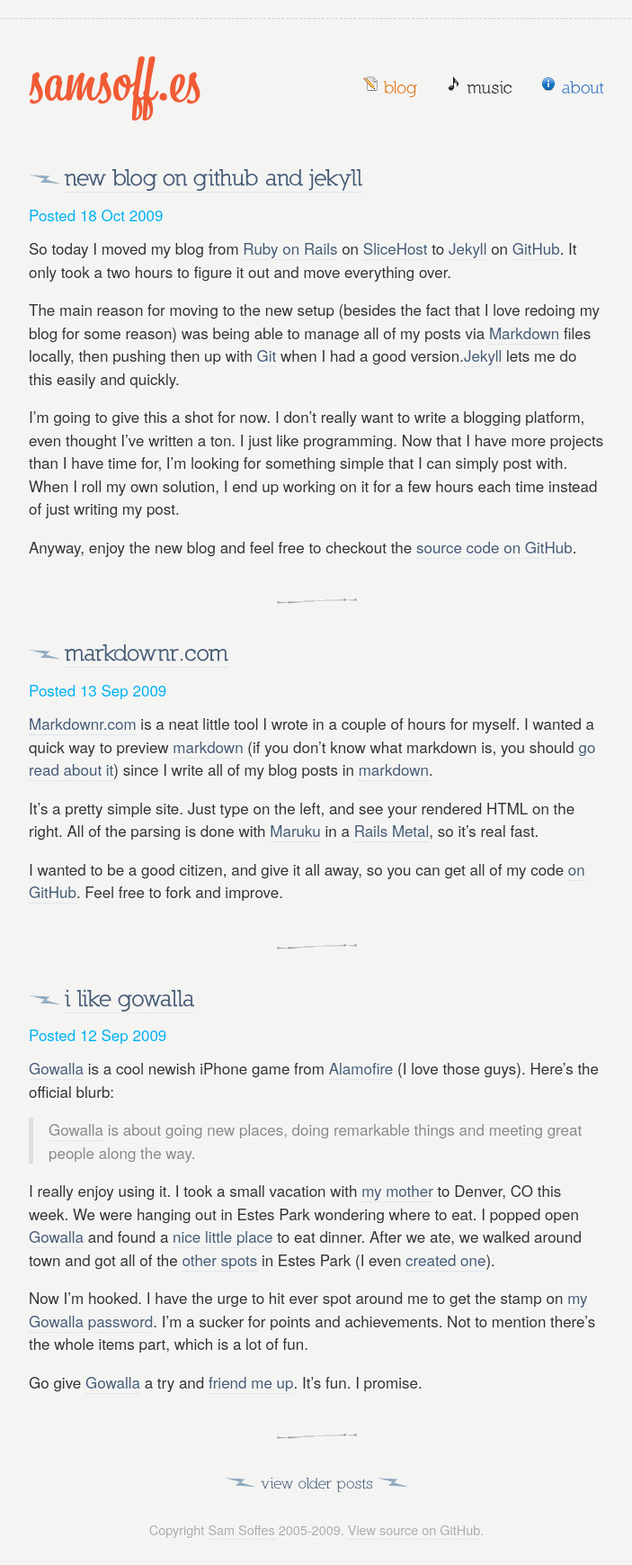
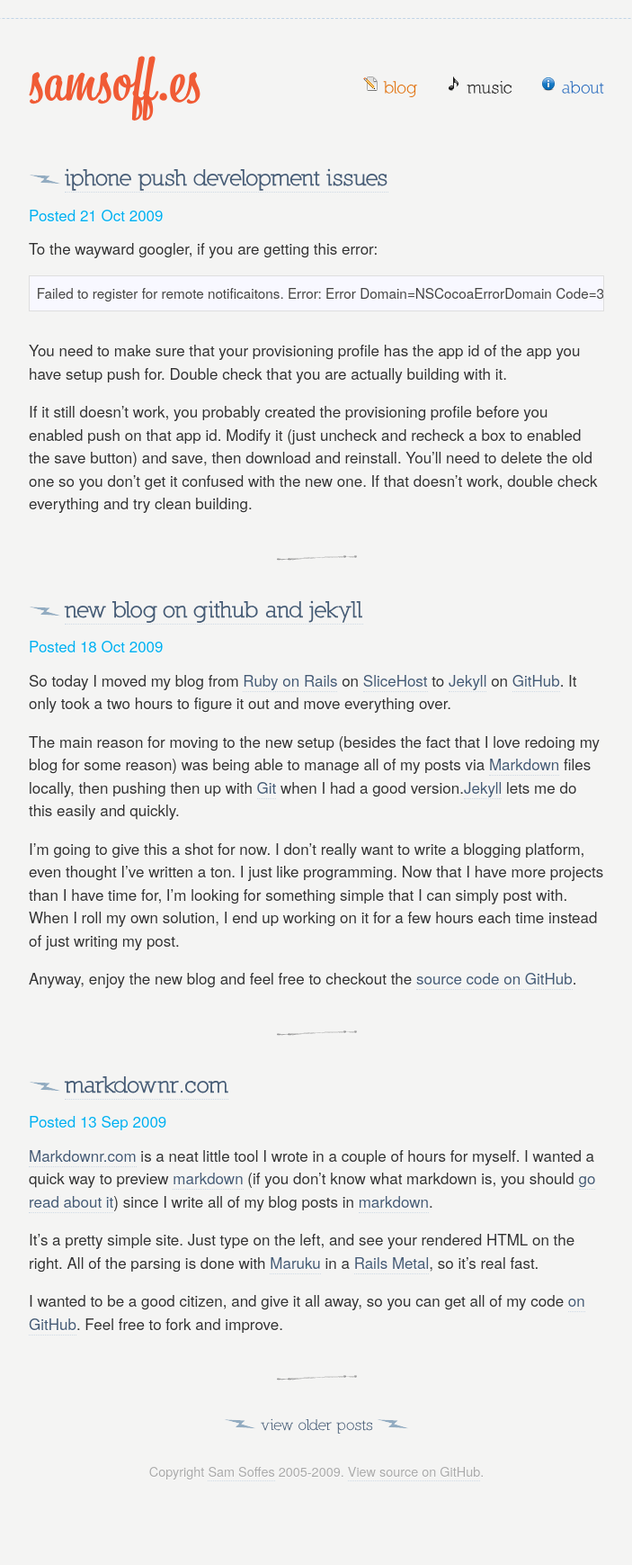
Before and after one commit to hackervera/tjgillies.github.com, a Jekyll site: the page built from index.html, in a window 1280 px wide. Shown: the whole page at 90% size, without its empty margins (288-991 px from the left). Built offline with Jekyll 4.4.1, drawn with Linux system fonts in a browser that asks for light colours; Markdown is read by kramdown in place of the engine named in the settings; after the commit the page ends 1674 px from its top, so only the background shows below that.

Commit message:
New post and switched to RDiscount

```diff
--- a/_config.yml
+++ b/_config.yml
@@ -1,4 +1,5 @@
 permalink: /post/:title
+markdown: rdiscount
 pygments: true
 exclude:
   - config.rb
--- /dev/null
+++ b/_posts/2009-10-21-iphone-push-development-issues.markdown
@@ -0,0 +1,12 @@
+---
+title: iPhone Push Development Issues
+layout: post
+---
+
+To the wayward googler, if you are getting this error:
+
+    Failed to register for remote notificaitons. Error: Error Domain=NSCocoaErrorDomain Code=3000 UserInfo=0x2782a0 "no valid 'aps-environment' entitlement string found for application"
+
+You need to make sure that your provisioning profile has the app id of the app you have setup push for. Double check that you are actually building with it.
+
+If it still doesn't work, you probably created the provisioning profile before you enabled push on that app id. Modify it (just uncheck and recheck a box to enabled the save button) and save, then download and reinstall. You'll need to delete the old one so you don't get it confused with the new one. If that doesn't work, double check everything and try clean building.
```
